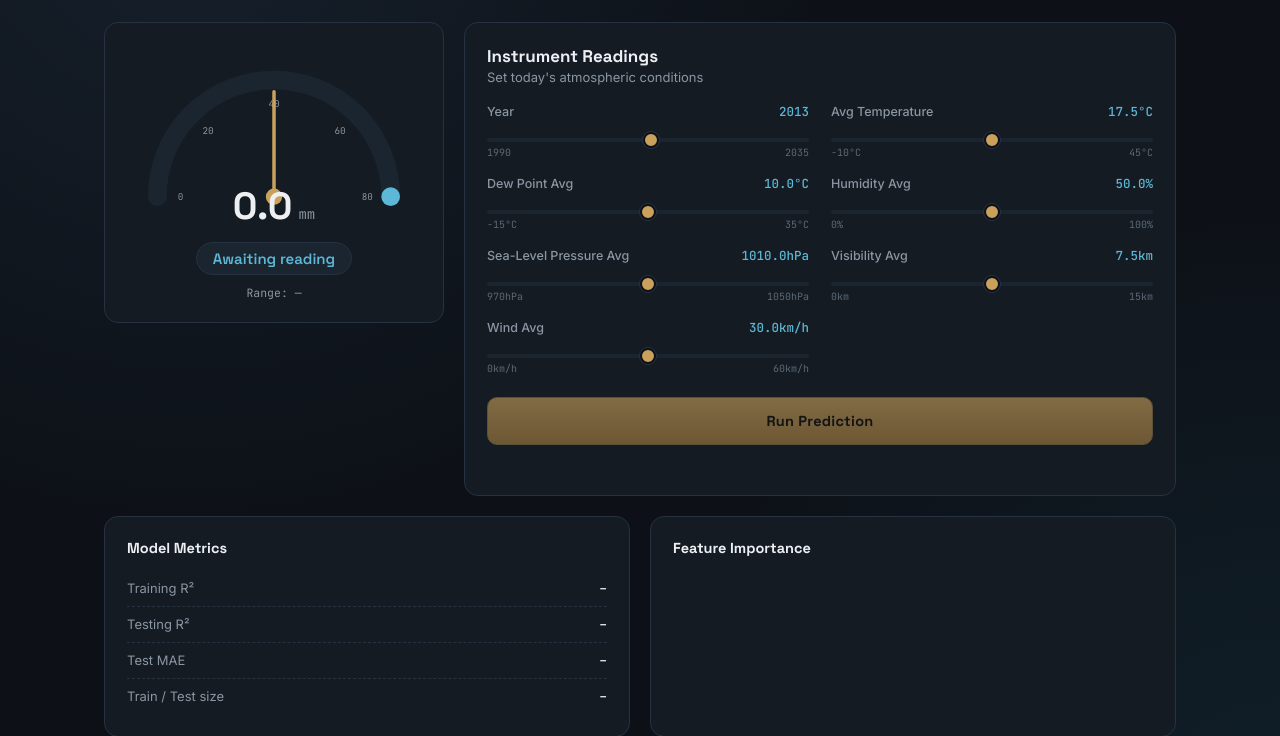
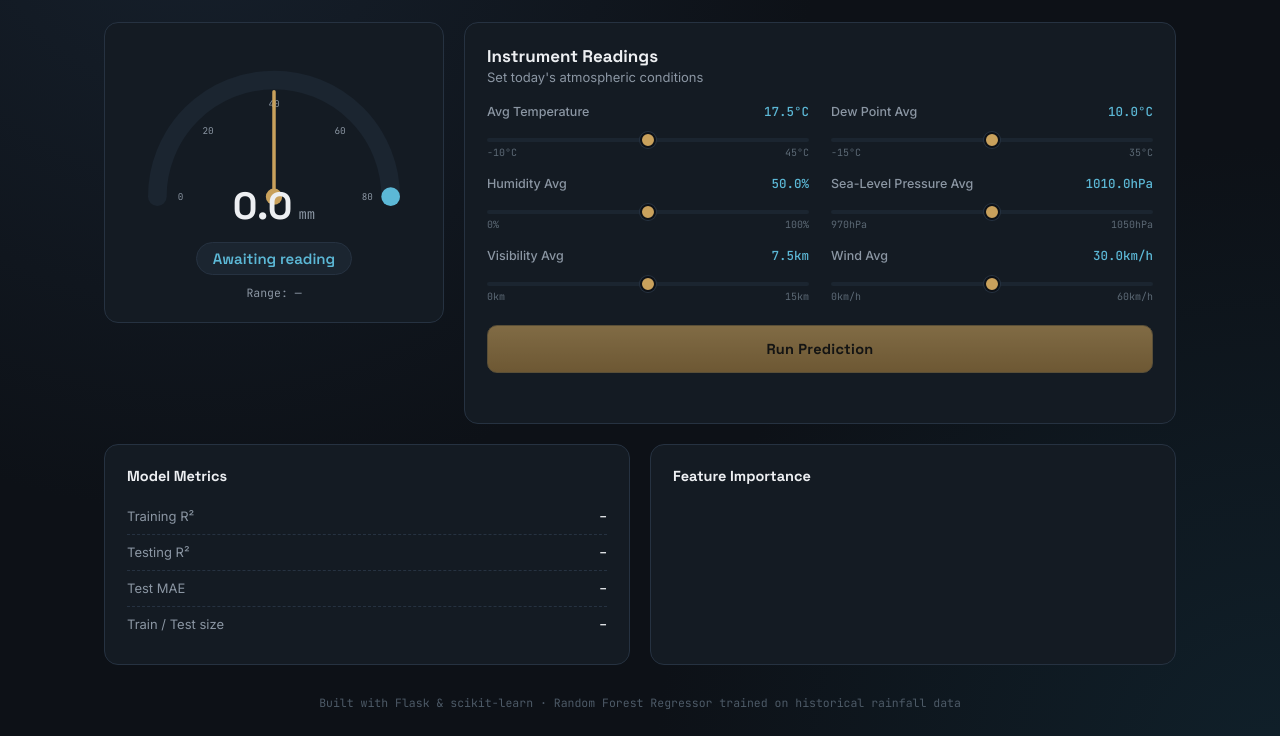
Before and after one commit to Sibashis216/Rainfall-Prediction-using-Machine-Learning, a Flask app: page / in a window 1280 px wide. Shown: the part 122-858 px from the top of the page. Run offline with Flask 3, Linux system fonts and the light colour scheme.

Commit message:
year removed

```diff
--- a/app.py
+++ b/app.py
@@ -23,12 +23,11 @@ MODEL_DIR = os.path.join(BASE_DIR, "model")
 # On Vercel, /public/** is served directly by the CDN and this route is unused.
 app = Flask(__name__, static_folder="public", static_url_path="")
 
-FEATURE_NAMES = ["year", "tempavg", "DPavg", "humidity avg",
+FEATURE_NAMES = [ "tempavg", "DPavg", "humidity avg",
                   "SLPavg", "visibilityavg", "windavg"]
 
 # Reasonable input bounds used for both frontend sliders and backend validation
 FEATURE_BOUNDS = {
-    "year":          {"min": 1990, "max": 2035, "step": 1,   "unit": ""},
     "tempavg":       {"min": -10,  "max": 45,   "step": 0.1, "unit": "°C"},
     "DPavg":         {"min": -15,  "max": 35,   "step": 0.1, "unit": "°C"},
     "humidity avg":  {"min": 0,    "max": 100,  "step": 0.1, "unit": "%"},
--- a/public/js/script.js
+++ b/public/js/script.js
@@ -33,7 +33,6 @@
   };
 
   const NICE_NAMES = {
-    "year": "Year",
     "tempavg": "Temperature",
     "DPavg": "Dew Point",
     "humidity avg": "Humidity",
@@ -88,8 +87,7 @@
 
   /* ── Sliders ────────────────────────────────────────── */
   function formatSliderValue(feature, raw) {
-    const isYear = feature === "year";
-    return isYear ? String(Math.round(raw)) : Number(raw).toFixed(1);
+    return Number(raw).toFixed(1);
   }
 
   function bindSliders() {
--- a/templates/index.html
+++ b/templates/index.html
@@ -61,7 +61,6 @@
           <div class="dial-label-row">
             <label for="in_{{ loop.index }}">{{
               {
-                'year': 'Year',
                 'tempavg': 'Avg Temperature',
                 'DPavg': 'Dew Point Avg',
                 'humidity avg': 'Humidity Avg',
```
Also changed, not shown: train_model.py (+4 -4 lines), 2 other files.
